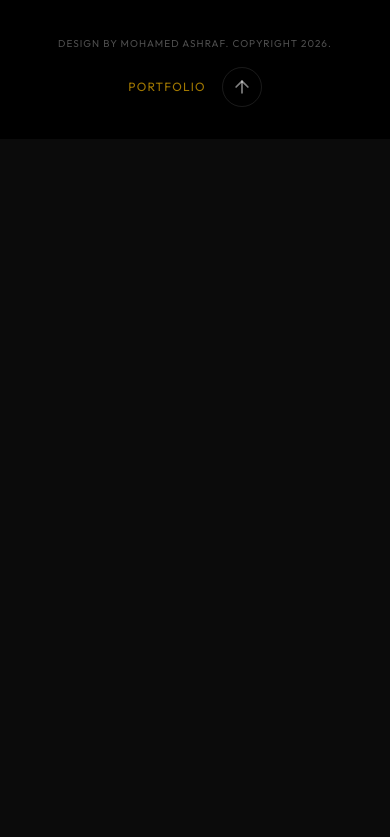
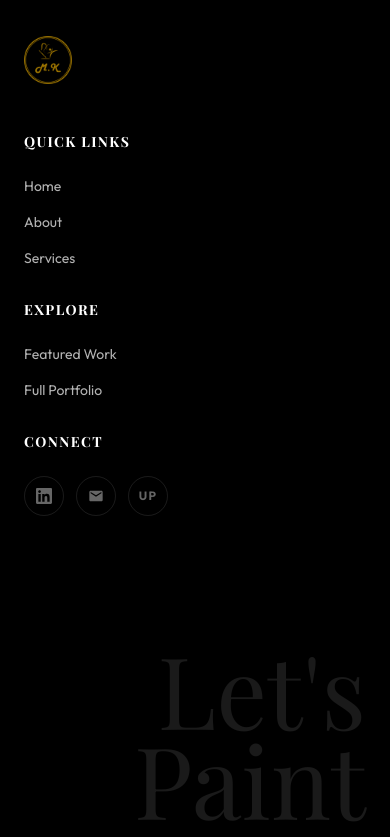
Before and after one commit to Modiw220/Prtf, a React (Vite) app: page / in a window 390 px wide. Shown: the part 6520-7357 px from the top of the page. Before the commit the page ends 6659 px from the top, so only its background shows below. Built offline with nearby package versions, Linux system fonts and the light colour scheme; no server answers; the database is empty; a web font is replaced by a local one.

Commit message:
Remove footer headline animation

```diff
--- a/src/components/layout/Footer.tsx
+++ b/src/components/layout/Footer.tsx
@@ -1,25 +1,122 @@
-import { ArrowUpRight } from 'lucide-react';
 import { Link } from 'react-router-dom';
+
+const EmailIcon = () => (
+  <svg role="img" viewBox="0 0 24 24" xmlns="http://www.w3.org/2000/svg" fill="currentColor" className="w-4 h-4">
+    <path d="M20 4H4c-1.1 0-2 .9-2 2v12c0 1.1.9 2 2 2h16c1.1 0 2-.9 2-2V6c0-1.1-.9-2-2-2zm0 4l-8 5-8-5V6l8 5 8-5v2z"/>
+  </svg>
+);
+
+const UpIcon = () => (
+  <span className="text-xs font-bold uppercase tracking-widest">UP</span>
+);
+
+const LinkedinIcon = () => (
+  <svg role="img" viewBox="0 0 24 24" xmlns="http://www.w3.org/2000/svg" fill="currentColor" className="w-4 h-4">
+    <path d="M20.447 20.452h-3.554v-5.569c0-1.328-.027-3.037-1.852-3.037-1.853 0-2.136 1.445-2.136 2.939v5.667H9.351V9h3.414v1.561h.046c.477-.9 1.637-1.85 3.37-1.85 3.601 0 4.267 2.37 4.267 5.455v6.286zM5.337 7.433c-1.144 0-2.063-.926-2.063-2.065 0-1.138.92-2.063 2.063-2.063 1.14 0 2.064.925 2.064 2.063 0 1.139-.925 2.065-2.064 2.065zm1.782 13.019H3.555V9h3.564v11.452zM22.225 0H1.771C.792 0 0 .774 0 1.729v20.542C0 23.227.792 24 1.771 24h20.451C23.2 24 24 23.227 24 22.271V1.729C24 .774 23.2 0 22.225 0z"/>
+  </svg>
+);
+
+const navLinks = [
+  { name: 'Home', href: '/' },
+  { name: 'About', href: '/#about' },
+  { name: 'Services', href: '/#my-services' },
+  { name: 'Featured Work', href: '/#portfolio' },
+  { name: 'Full Portfolio', href: '/projects' },
+];
+
+const staticFooterHeadlineStyle = {
+  animation: 'none',
+  transition: 'none',
+  transform: 'none',
+} as const;
 
 export default function Footer() {
   return (
-    <footer className="bg-black pt-16 pb-8 px-6 md:px-12 border-t border-white/5">
+    <footer className="bg-black pt-16 pb-12 px-6 md:px-12 border-t border-white/10">
       <div className="max-w-7xl mx-auto">
-        <div className="flex flex-col md:flex-row justify-between items-center gap-4">
-          <p className="text-[10px] uppercase tracking-widest text-white/30 text-center">
-            Design by Mohamed Ashraf. Copyright 2026.
-          </p>
-          <div className="flex gap-4 items-center">
-            <Link to="/projects" className="text-xs uppercase tracking-widest text-gold hover:text-gold-hover">
-              Portfolio
-            </Link>
-            <button
-              onClick={() => window.scrollTo({ top: 0, behavior: 'smooth' })}
-              className="w-10 h-10 rounded-full border border-white/10 flex items-center justify-center text-white/50 hover:text-gold hover:border-gold transition-all"
-              aria-label="Scroll to top"
-            >
-              <ArrowUpRight className="w-5 h-5 -rotate-45" />
-            </button>
+        {/* Top section with logo and text */}
+        <div className="grid md:grid-cols-2 gap-12 mb-16 items-start">
+          {/* Left side: Logo and columns */}
+          <div className="space-y-12">
+            {/* Logo */}
+            <div className="w-12 h-12">
+              <img src="/logo_v2.png" alt="Logo" className="w-full h-full object-contain" />
+            </div>
+
+            <div className="grid grid-cols-1 sm:grid-cols-3 gap-8">
+              {/* Column 1 */}
+              <div className="space-y-6">
+                <h4 className="text-sm font-bold text-white uppercase tracking-widest">Quick Links</h4>
+                <nav className="space-y-4">
+                  {navLinks.slice(0, 3).map((link) => (
+                    <Link
+                      key={link.name}
+                      to={link.href}
+                      className="block text-sm text-white/70 hover:text-gold transition-colors"
+                    >
+                      {link.name}
+                    </Link>
+                  ))}
+                </nav>
+              </div>
+
+              {/* Column 2 */}
+              <div className="space-y-6">
+                <h4 className="text-sm font-bold text-white uppercase tracking-widest">Explore</h4>
+                <nav className="space-y-4">
+                  {navLinks.slice(3).map((link) => (
+                    <Link
+                      key={link.name}
+                      to={link.href}
+                      className="block text-sm text-white/70 hover:text-gold transition-colors"
+                    >
+                      {link.name}
+                    </Link>
+                  ))}
+                </nav>
+              </div>
+
+              {/* Column 3 */}
+              <div className="space-y-6">
+                <h4 className="text-sm font-bold text-white uppercase tracking-widest">Connect</h4>
+                <div className="flex items-center gap-3">
+                  <a href="https://www.linkedin.com/in/mohamed-ashraf-4b82551b7/" target="_blank" rel="noreferrer" className="w-10 h-10 rounded-full border border-white/10 flex items-center justify-center text-white/40 hover:text-gold hover:border-gold transition-all">
+                    <LinkedinIcon />
+                  </a>
+                  <a href="/#contact" className="w-10 h-10 rounded-full border border-white/10 flex items-center justify-center text-white/40 hover:text-gold hover:border-gold transition-all">
+                    <EmailIcon />
+                  </a>
+                  <a href="https://www.upwork.com/freelancers/~01694abc04cb3923c0" target="_blank" rel="noreferrer" className="w-10 h-10 rounded-full border border-white/10 flex items-center justify-center text-white/40 hover:text-gold hover:border-gold transition-all">
+                    <UpIcon />
+                  </a>
+                </div>
+              </div>
+            </div>
+          </div>
+
+          {/* Right side: Large text */}
+          <div className="relative flex flex-col items-end justify-start pt-20">
+            <div className="text-right space-y-0">
+              <h3
+                className="text-[100px] leading-[0.9] md:text-[100px] font-serif text-white/10"
+                style={staticFooterHeadlineStyle}
+              >
+                Let's Paint
+              </h3>
+              <h3
+                className="text-[100px] leading-[0.9] md:text-[100px] font-serif text-white/10"
+                style={staticFooterHeadlineStyle}
+              >
+                Some Plans
+              </h3>
+            </div>
+          </div>
+        </div>
+
+        {/* Bottom footer */}
+        <div className="border-t border-white/10 pt-6 text-center">
+          <div className="text-[10px] uppercase tracking-widest text-white/40">
+            Design by Mohamed Ashraf. Copyright © 2026.
           </div>
         </div>
       </div>
```
